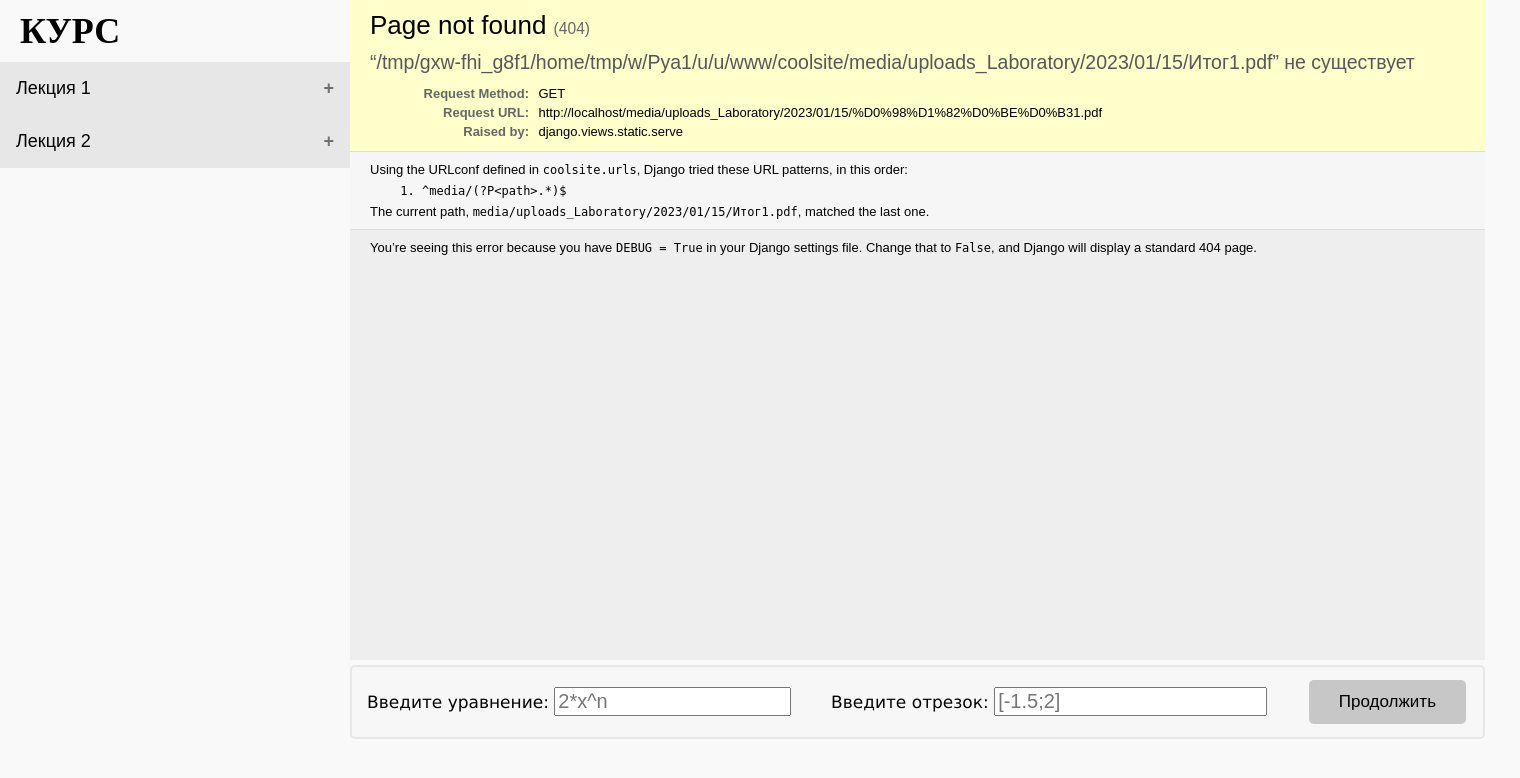
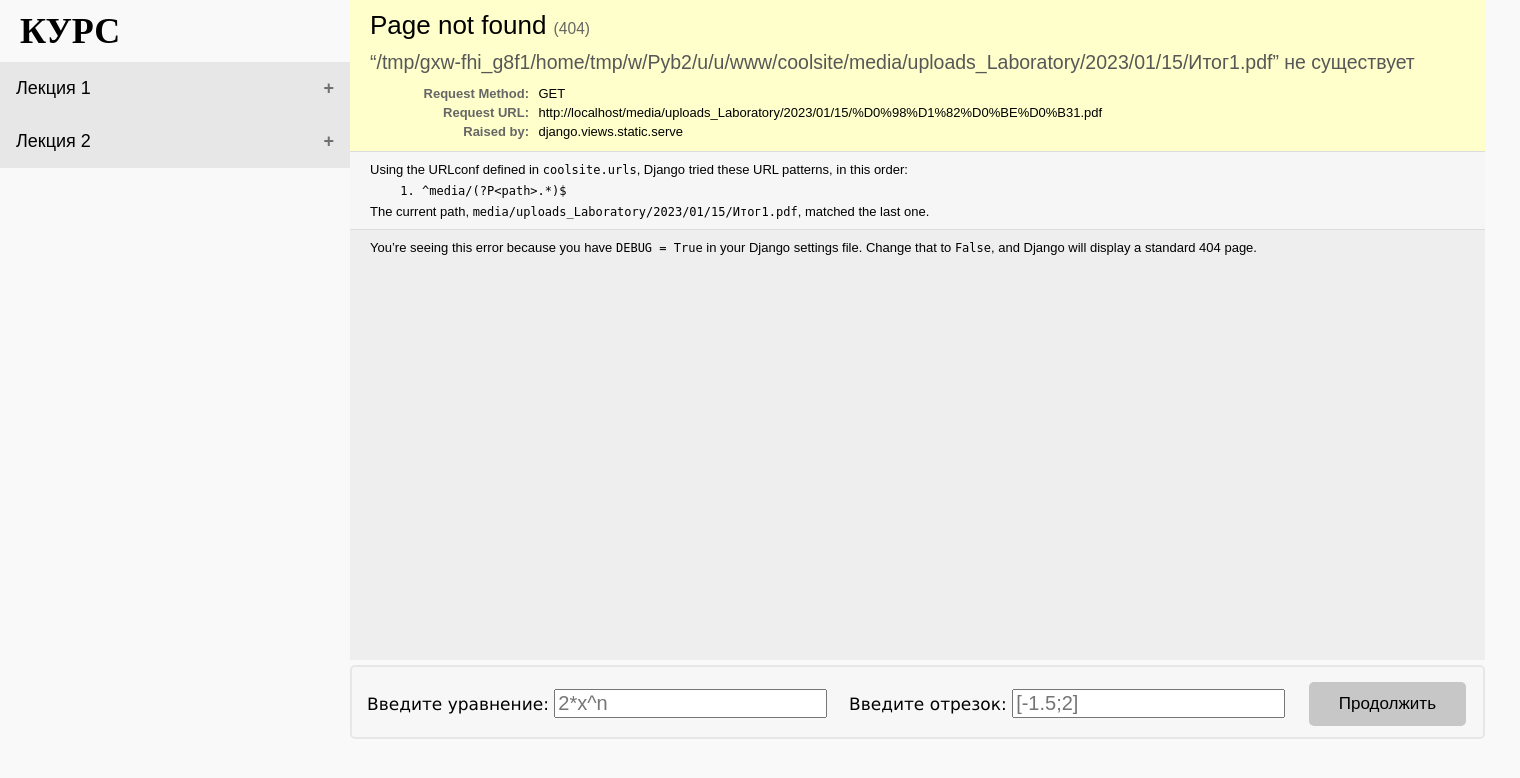
Before and after one commit to Ruslan13-gold/Diplom-work, a Django app: page /laboratory/1/ in a window 1520 px wide. Shown: the top 778 px of the page. Run offline with Django 4.2, Linux system fonts and the light colour scheme; data comes from the database, SQL or seed files in the repository.

Commit message:
переделана вводная часть на странице лабораторных работ под forms

```diff
--- /dev/null
+++ b/coolsite/dip/forms.py
@@ -0,0 +1,13 @@
+from django import forms
+from .models import *
+
+class PostFormAddFunctionAndSection(forms.Form):
+    function = forms.CharField(max_length=255, label="Введите уравнение: ", widget=forms.TextInput(
+        attrs={'class': 'custom_input',
+               'placeholder': '2*x^n',
+               }))
+
+    section = forms.CharField(max_length=255, label="Введите отрезок: ", widget=forms.TextInput(
+        attrs={'placeholder': '[-1.5;2]',
+               'class': 'custom_input',
+               }))
--- a/coolsite/dip/static/dip/css/styles.css
+++ b/coolsite/dip/static/dip/css/styles.css
@@ -75,11 +75,6 @@
     display: flex;
 }
 
-/*.iframe_content{
-    position: absolute;
-    right: 0;
-}*/
-
 iframe{
     border: none;
 }
@@ -117,7 +112,7 @@
 .content_in_menu_block_laboratory{
     display: flex;
     justify-content: space-between;
-    margin: 20px 15px;
+    margin: 5px 15px;
 }
 
 .button_click_program{
@@ -132,10 +127,9 @@
   font-size: 17px;
   margin: 4px 2px;
   cursor: pointer;
-  -webkit-transition-duration: 0.4s; /* Safari */
+  -webkit-transition-duration: 0.4s;
   transition-duration: 0.4s;
-  margin-top: -7px;
-
+  margin-top: 10px;
 }
 
 .button_click_program:hover {
--- a/coolsite/dip/templates/dip/post_laboratory.html
+++ b/coolsite/dip/templates/dip/post_laboratory.html
@@ -4,21 +4,28 @@
 <!--<h1>{{lecture.title}}</h1>-->
     <div class="iframe_content">
         <iframe id="iframe_laboratory" src="{{laboratory.content_laboratory.url}}" ></iframe>
+        <form action="{% url 'home' %}" method="post">
+            {% csrf_token %}
             <div class="menu_block_laboratory">
                 <div class="content_in_menu_block_laboratory">
+
                     <div class="content_in_menu_block_laboratory_input_function">
-                    <label for="input_function" class="custom_label_input">Введите уравнение: </label>
-                    <input id="input_function" class="custom_input" size="17" placeholder="2*x^n"/>
+                        <p><label for="{{ form.function.id_for_function }}" class="custom_label_input">{{form.function.label}}</label>{{form.function}}</p>
+                        <div>{{form.function.errors}}</div>
                     </div>
+
                     <div class="content_in_menu_block_laboratory_input_section">
-                    <label for="input_section" class="custom_label_input">Введите отрезок: </label>
-                    <input id="input_section" class="custom_input" size="20" placeholder="[-1.5;2]"/>
+                        <p><label for="{{ form.function.id_for_label }}" class="custom_label_input">{{form.section.label}}</label>{{form.section}}</p>
+                        <div>{{form.section.errors}}</div>
                     </div>
+
                     <div class="content_in_menu_block_laboratory_button_next">
-                    <button class="button_click_program">Продолжить</button>
+                        <button type="submit" class="button_click_program">Продолжить</button>
+                    </div>
+
                 </div>
             </div>
-        </div>
+        </form>
     </div>
 
 {% endblock %}
--- a/coolsite/dip/views.py
+++ b/coolsite/dip/views.py
@@ -1,6 +1,7 @@
 from django.http import HttpResponse, HttpResponseNotFound
 from django.shortcuts import render, get_object_or_404
 
+from .forms import *
 from .models import *
 
 menu = ['О сайте', 'Добавить статью', 'Войти']
@@ -27,6 +28,7 @@
         'posts': posts,
         'lecture': lecture,
         'title': lecture.title,
+
     }
 
     return render(request, 'dip/post_lecture.html', context=context)
@@ -36,19 +38,17 @@
     laboratory = get_object_or_404(Lecture, pk=laboratory_id)
     posts = Lecture.objects.all()
 
+    if request.method == 'POST':
+        form = PostFormAddFunctionAndSection(request.POST)
+        if form.is_valid():
+            print(form.cleaned_data)
+    else:
+        form = PostFormAddFunctionAndSection()
+
     context = {
         'posts': posts,
         'laboratory': laboratory,
+        'form': form,
     }
 
     return render(request, 'dip/post_laboratory.html', context=context)
-
-# def show_category(request):
-#     category = Lecture.objects.all()
-#
-#     context = {
-#         'category': category,
-#         'title': 'Лекции',
-#     }
-#
-#     return render(request, 'dip/index.html', context=context)
```
Lines whose indentation alone changed are shown as unchanged.
